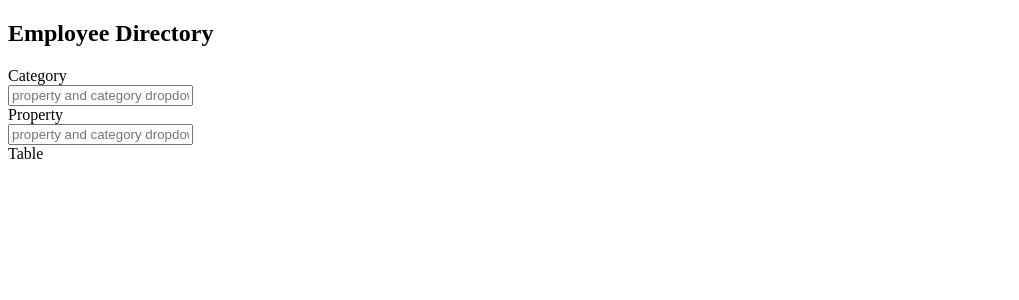
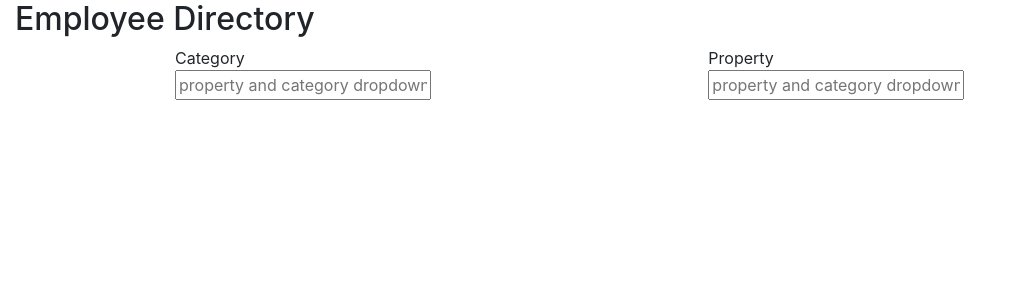
Before and after one commit to xenonth/Employee-Directory, a React (Create React App) app in the folder myfirstreactapp/: page / in a window 1280 px wide. Shown: the top 300 px of the page, without its empty margins (0-1019 px from the left). Built offline with nearby package versions, Linux system fonts and the light colour scheme.

Commit message:
react-bootstrap imported and simple jsx layout is setup

```diff
--- a/myfirstreactapp/package.json
+++ b/myfirstreactapp/package.json
@@ -6,7 +6,10 @@
     "@testing-library/jest-dom": "^5.11.8",
     "@testing-library/react": "^11.2.2",
     "@testing-library/user-event": "^12.6.0",
+    "axios": "^0.21.1",
+    "bootstrap": "^4.5.3",
     "react": "^17.0.1",
+    "react-bootstrap": "^1.4.0",
     "react-dom": "^17.0.1",
     "react-scripts": "4.0.1",
     "web-vitals": "^0.2.4"
--- a/myfirstreactapp/src/App.js
+++ b/myfirstreactapp/src/App.js
@@ -1,16 +1,40 @@
-import Table from "./components/Table"
+//Bootstrap components
+import Container from 'react-bootstrap/Container';
+import Row from 'react-bootstrap/Row';
+import Col from 'react-bootstrap/Col';
+
+//My own components
+import EmployeeTable from "./components/Table"
 import Property from "./components/Property"
 import Category from "./components/Category"
+import 'bootstrap/dist/css/bootstrap.min.css';
 
 function App() {
   return (
     <div className="App">
+
+      <Container fluid>
       <h2>Employee Directory</h2>
-      <Category />
+        <Row className="justify-content-md-center">
 
-      <Property />
+          <Col xs lg="4">
 
-      <Table />
+            <Category />
+
+          </Col>
+          <Col xs lg ="1"></Col>
+
+          <Col xs lg="4">
+            <Property />
+          </Col>
+
+        </Row>
+
+        <Row className="justify-content-md-center">
+          <EmployeeTable />
+        </Row>
+
+    </Container>
 
     </div>
   );
--- a/myfirstreactapp/src/components/Table.js
+++ b/myfirstreactapp/src/components/Table.js
@@ -1,10 +1,11 @@
-function Table() {
+function EmployeeTable() {
     return (
-      <div className="Table">
-        Table
+      <div>
+
+
 
       </div>
     );
   }
 
-  export default Table;
+  export default EmployeeTable;
```
Also changed, not shown: myfirstreactapp/src/utils/API.js (added, +12 -0 lines), 1 other file (tests, documents, lock files or other folders).
